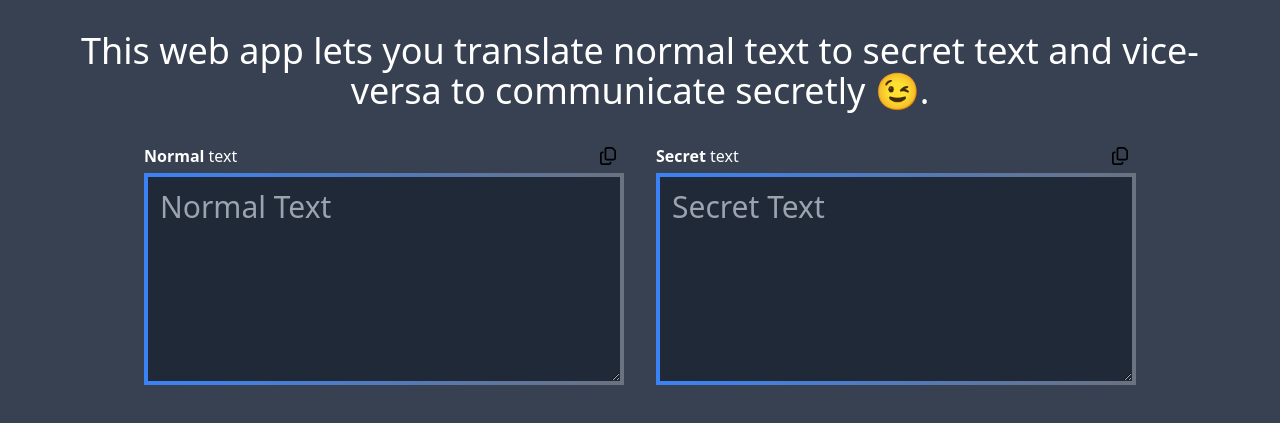
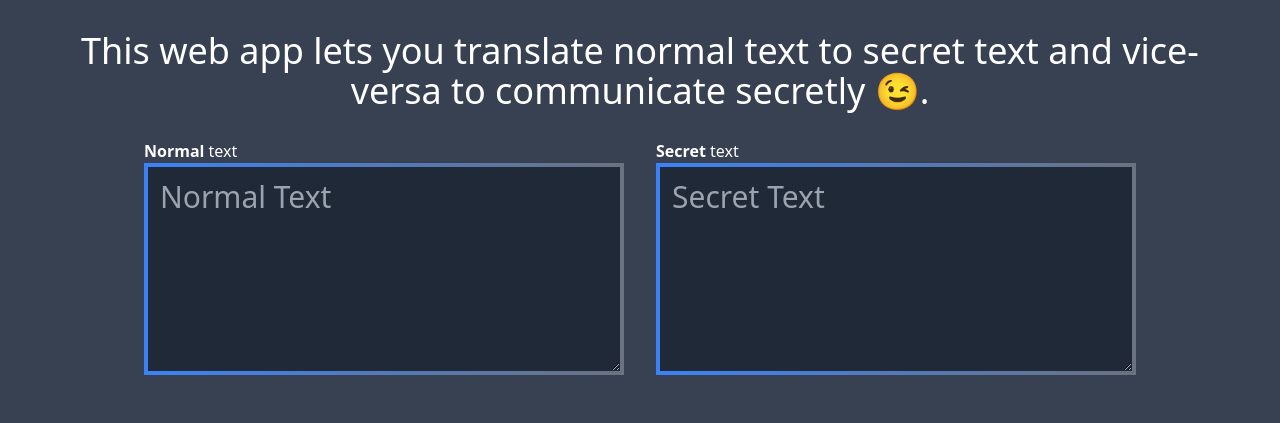
Before and after one commit to Adnanarodiya/Secret-Language, a website built with Vite: page index.html in a window 1280 px wide. Shown: the part 97-520 px from the top of the page. Built offline with nearby package versions, Linux system fonts and the light colour scheme.

Commit message:
remove copy btn

```diff
--- a/index.html
+++ b/index.html
@@ -27,12 +27,12 @@
         <div class="flex items-center justify-between">
           <h3 class="text-white"><span class="font-bold">Normal </span>text</h3>
           <div>
-            <img
+            <!-- <img
               id="copyNormal"
               class="w-4 m-2 cursor-pointer"
               src="/copy-regular.svg"
               alt=""
-            />
+            /> -->
           </div>
         </div>
         <div class="w-full bg-gradient-to-r from-blue-500 to-gray-500 p-1">
@@ -51,7 +51,7 @@
         <div class="flex items-center justify-between">
           <h3 class="text-white"><span class="font-bold">Secret </span>text</h3>
           <div>
-            <img id="copy" class="w-4 m-2" src="/copy-regular.svg" alt="" />
+            <!-- <img id="copy" class="w-4 m-2" src="/copy-regular.svg" alt="" /> -->
           </div>
         </div>
         <div class="w-full bg-gradient-to-r from-blue-500 to-gray-500 p-1">
```
